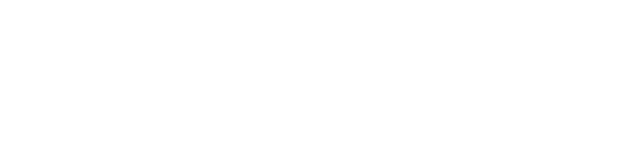
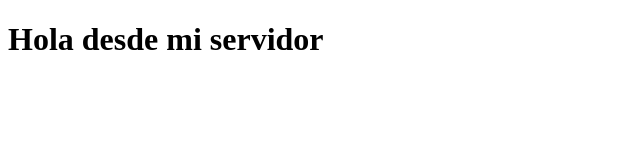
Before and after one commit to Theisi1/minihttpd, a plain HTML site: page www/index.html in a window 1280 px wide. Shown: the whole page, without its empty margins (0-640 px from the left). Drawn offline with Linux system fonts and the light colour scheme.

Commit message:
Hola desde mi servidor, servidor corriendo

```diff
--- a/www/index.html
+++ b/www/index.html
@@ -3,9 +3,10 @@
 <head>
     <meta charset="UTF-8">
     <meta name="viewport" content="width=device-width, initial-scale=1.0">
-    <title>Hola mundo</title>
+    <title>Proyecto de Computación Distribuida</title>
 </head>
 <body>
+    <h1>Hola desde mi servidor</h1>
 
 </body>
 </html>
```
